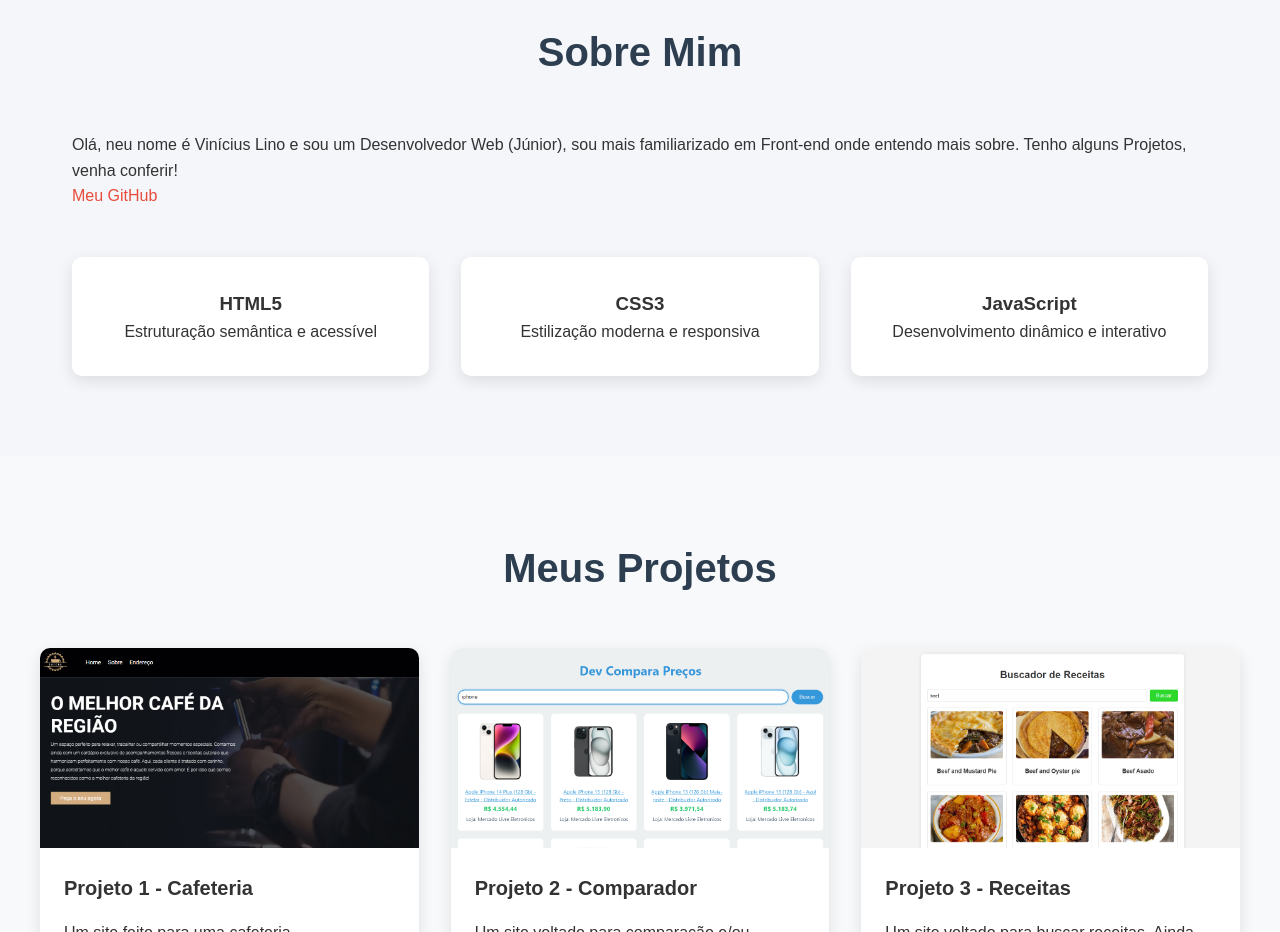
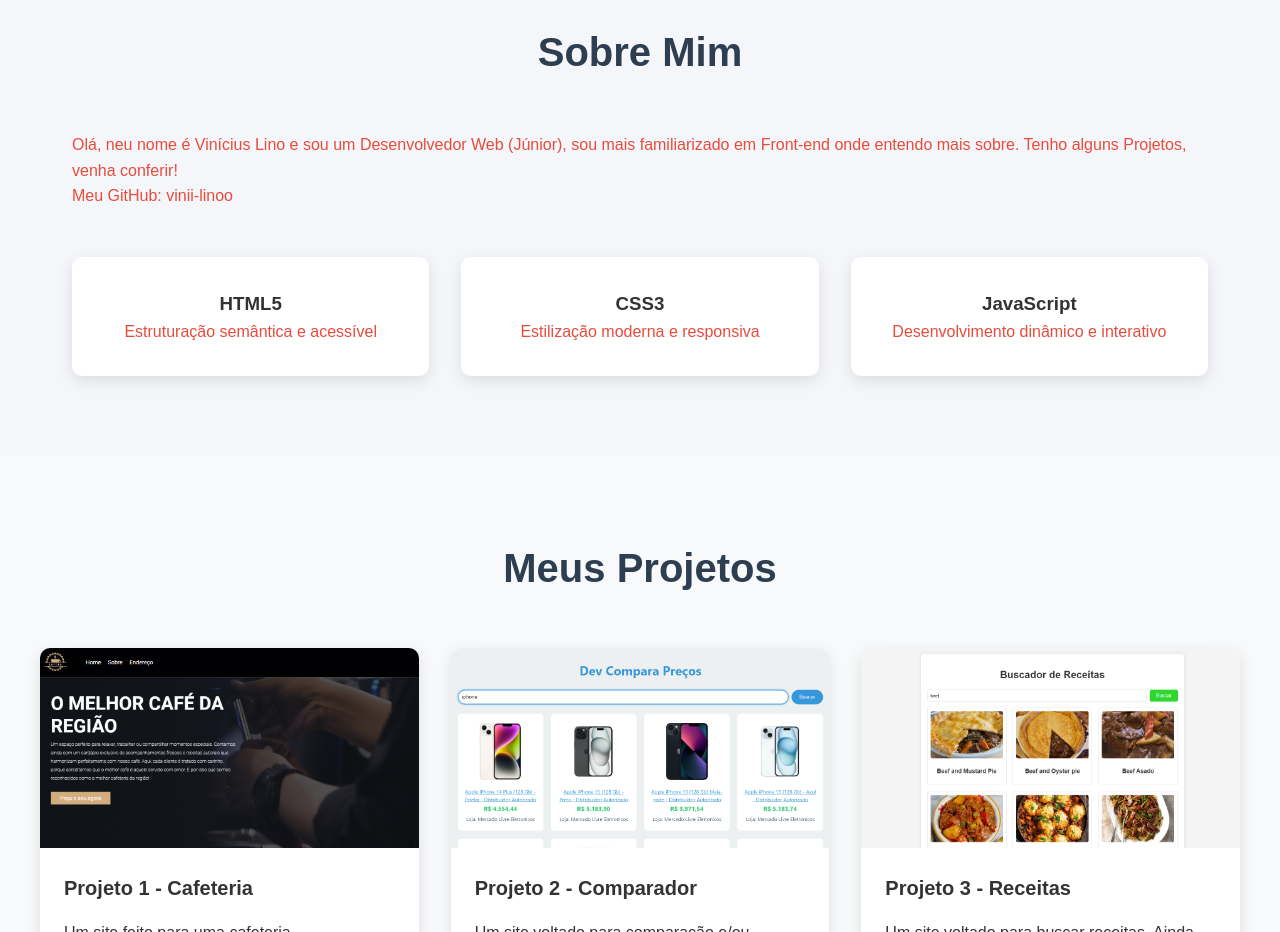
Before and after one commit to vinii-linoo/portifolio, a plain HTML site: page index.html in a window 1280 px wide. Shown: the part 860-1792 px from the top of the page. Drawn offline with Linux system fonts and the light colour scheme.

Commit message:
update index.html

```diff
--- a/index.html
+++ b/index.html
@@ -33,7 +33,7 @@
     <h2 class="section-title">Sobre Mim</h2>
     <p>Olá, neu nome é Vinícius Lino e sou um Desenvolvedor Web (Júnior), sou mais familiarizado em Front-end onde
       entendo mais sobre. Tenho alguns Projetos, venha conferir!</p>
-    <a href="www.github.com/vinii-linoo">Meu GitHub</a>
+    <p>Meu GitHub: vinii-linoo</p>
 
     <div class="skills-container">
       <div class="skill-card">
--- a/style.css
+++ b/style.css
@@ -102,7 +102,7 @@ body {
   margin: 0 auto;
 }
 
-.about a {
+.about p {
   text-decoration: none;
   color: var(--secondary-color);
 }
```
